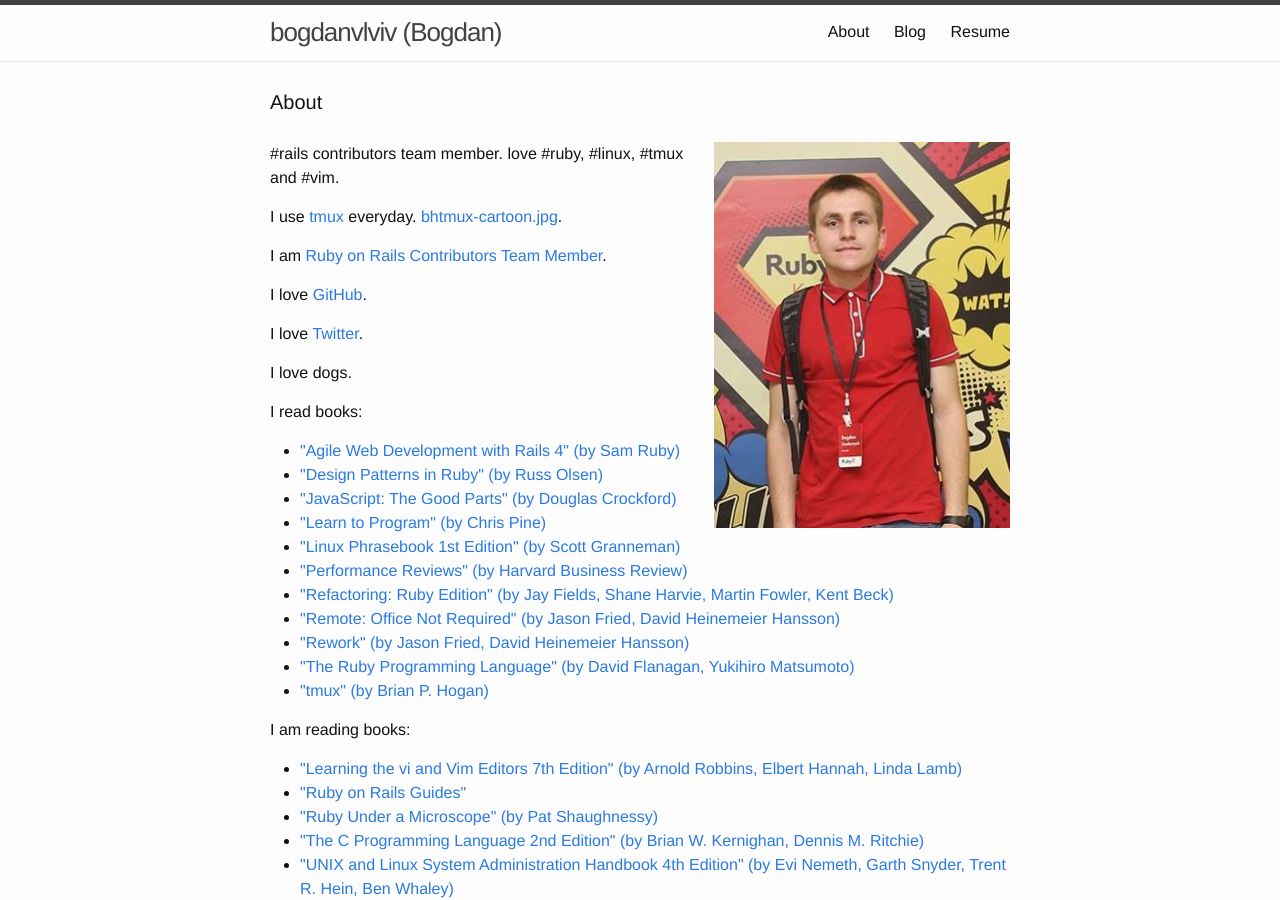
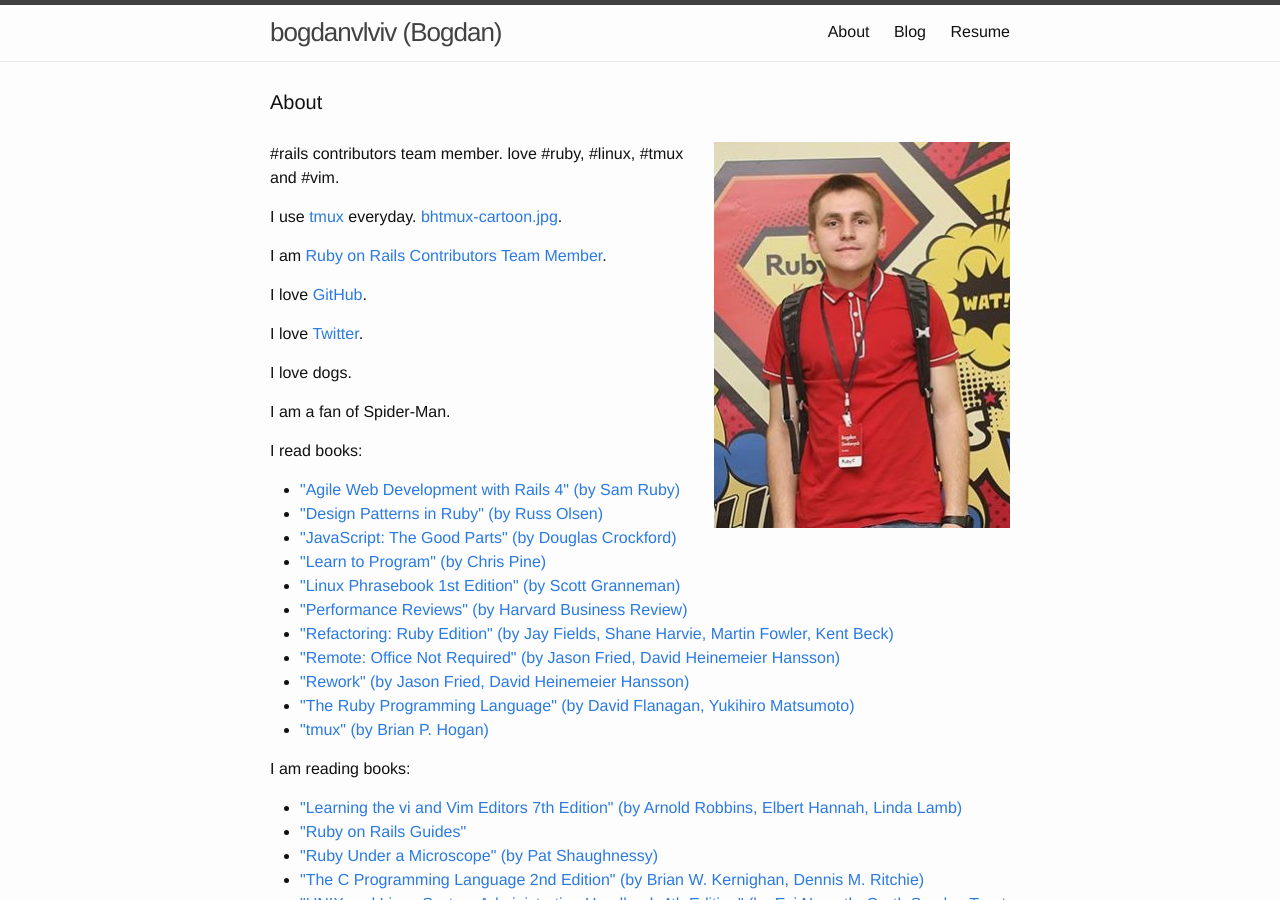
Before and after one commit to crowdpro3/bogdanvlviv.github.io, a Jekyll site: the page built from about.html, in a window 1280 px wide and 900 px high. Built offline with Jekyll 4.4.1, drawn with Linux system fonts in a browser that asks for light colours; comment, search, counter and statistics services are not loaded.

Commit message:
I am a fan of Spider-Man.

```diff
--- a/about.html
+++ b/about.html
@@ -27,6 +27,10 @@ permalink: /about.html
 
 <p>
   I love dogs.
+</p>
+
+<p>
+  I am a fan of Spider-Man.
 </p>
 
 <p>
```
